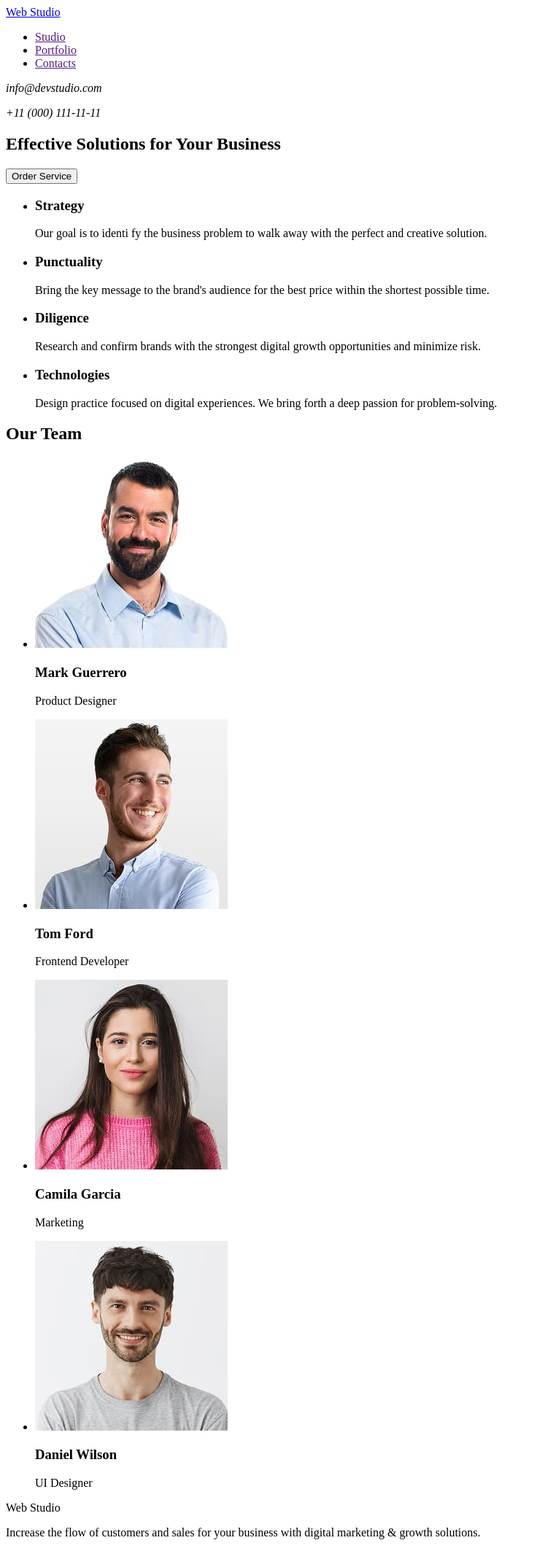
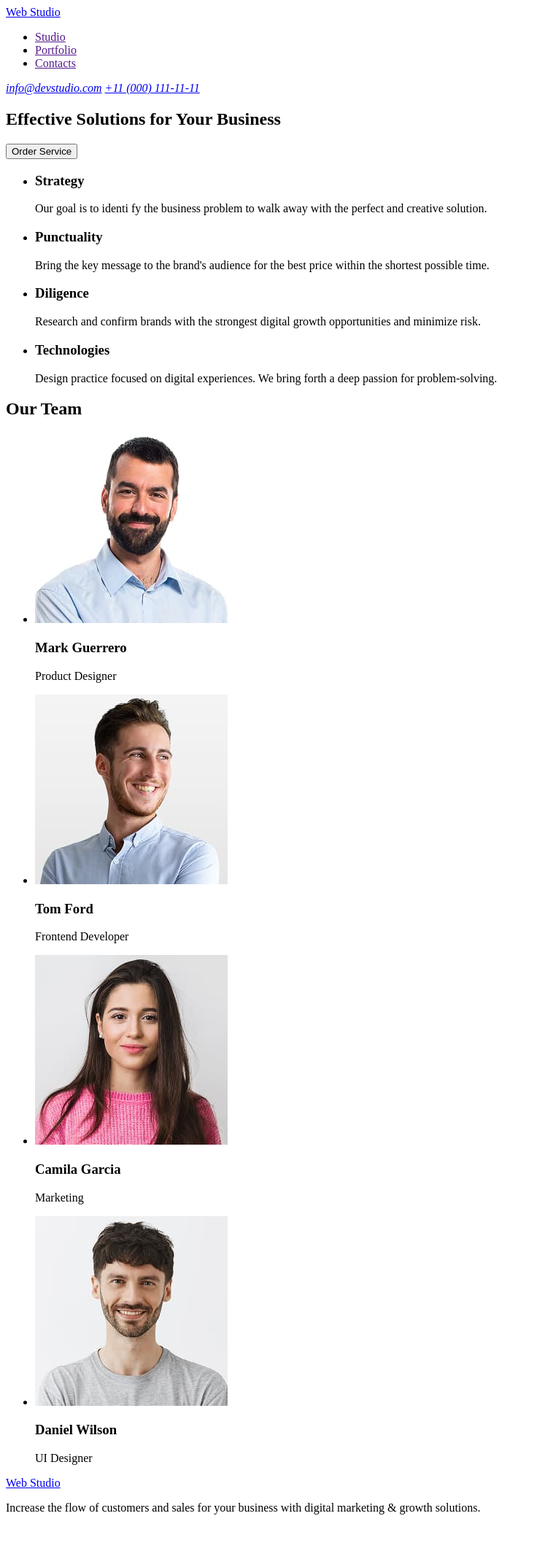
Before and after one commit to Kristina-16-Kaguy/hgoit-markup-hw-01, a plain HTML site: page index.html in a window 1280 px wide. Shown: the whole page at 73% size, without its empty margins (0-736 px from the left). After the commit the page ends 2092 px from the top, so only its background shows below. Drawn offline with Linux system fonts and the light colour scheme.

Commit message:
commit message

```diff
--- a/index.html
+++ b/index.html
@@ -8,17 +8,17 @@
   <body>
     <header>
       <nav>
-        <a href="index.html">Web Studio</a>
+        <a href="./index.html">Web Studio</a>
         <ul>
           <li><a href="">Studio</a></li>
           <li><a href="">Portfolio</a></li>
           <li><a href="">Contacts</a></li>
         </ul>
-        <address>
-          <p>info@devstudio.com</p>
-          <p>+11 (000) 111-11-11</p>
-        </address>
       </nav>
+      <address>
+        <a href="mailto:info@devstudio.com">info@devstudio.com</a>
+        <a href="tel:+110001111111">+11 (000) 111-11-11</a>
+      </address>
     </header>
     <main>
       <section>
@@ -85,7 +85,7 @@
     </main>
 
     <footer>
-      <p>Web Studio</p>
+      <p><a href="./index.html">Web Studio</a></p>
       <p>
         Increase the flow of customers and sales for your business with digital
         marketing & growth solutions.
```
